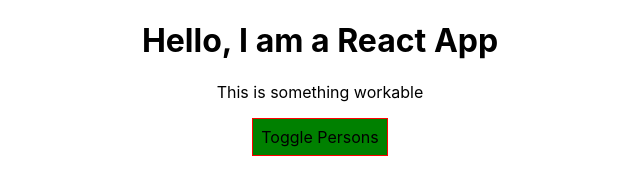
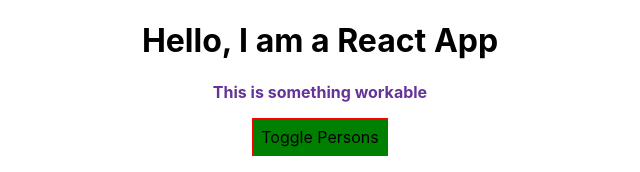
Before and after one commit to pale-cinder/react-examples, a React (Create React App) app in the folder react-base/: page / in a window 1280 px wide. Shown: the top 172 px of the page, without its empty margins (320-960 px from the left). Built offline with nearby package versions, Linux system fonts and the light colour scheme.

Commit message:
dynamically changes with classes

```diff
--- a/react-base/src/App.css
+++ b/react-base/src/App.css
@@ -1,3 +1,11 @@
 .App {
   text-align: center;
 }
+
+.red {
+  color: rebeccapurple;
+}
+
+.bold {
+  font-weight: bold;
+}
--- a/react-base/src/App.js
+++ b/react-base/src/App.js
@@ -115,10 +115,12 @@
       style.backgroundColor = 'red';
     }
 
+    let classes = ['red', 'bold'].join(' ');
+
     return (
         <div className="App">
         <h1>Hello, I am a React App</h1>
-        <p>This is something workable</p>
+        <p className={classes}>This is something workable</p>
 
         <button
           style={style}
```
